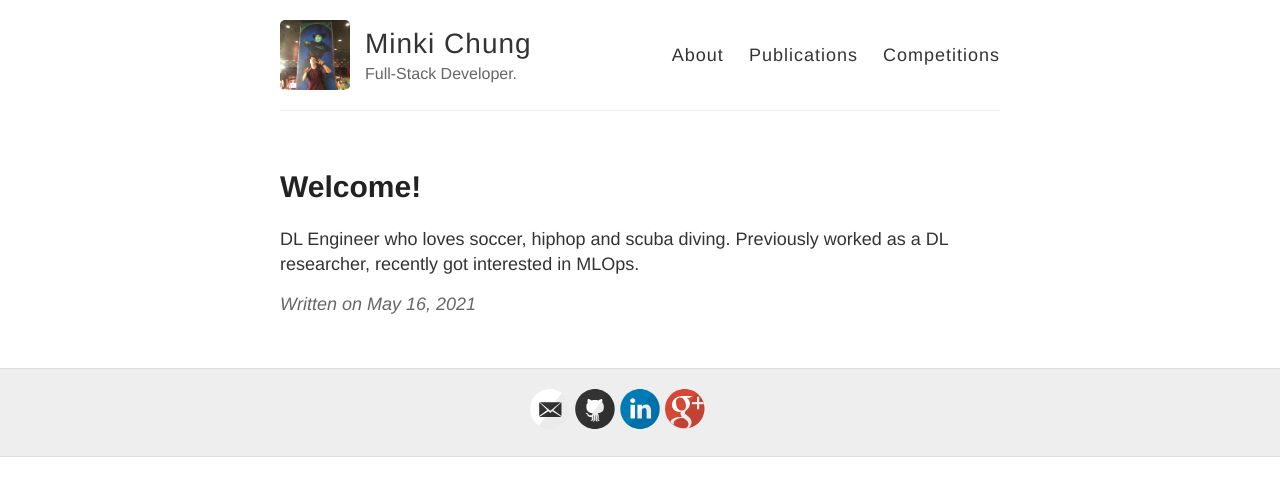
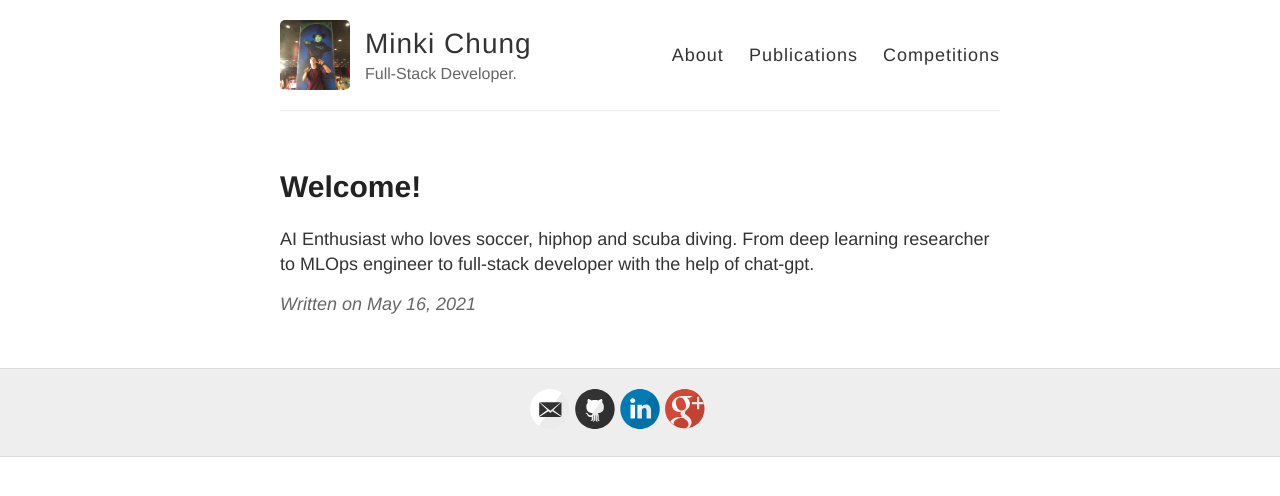
Before and after one commit to brekkanegg/brekkanegg.github.io, a Jekyll site: the page built from _posts/2021-5-16-welcome.md, in a window 1280 px wide. Shown: the top 496 px of the page. Built offline with Jekyll 4.4.1, drawn with Linux system fonts in a browser that asks for light colours.

Commit message:
weclome fix

```diff
--- a/_posts/2021-5-16-welcome.md
+++ b/_posts/2021-5-16-welcome.md
@@ -3,5 +3,5 @@ layout: post
 title: Welcome!
 ---
 
-DL Engineer who loves soccer, hiphop and scuba diving.
-Previously worked as a DL researcher, recently got interested in MLOps.
+AI Enthusiast who loves soccer, hiphop and scuba diving.
+From deep learning researcher to MLOps engineer to full-stack developer with the help of chat-gpt.
```
Also changed, not shown: about.md (+2 -2 lines).
